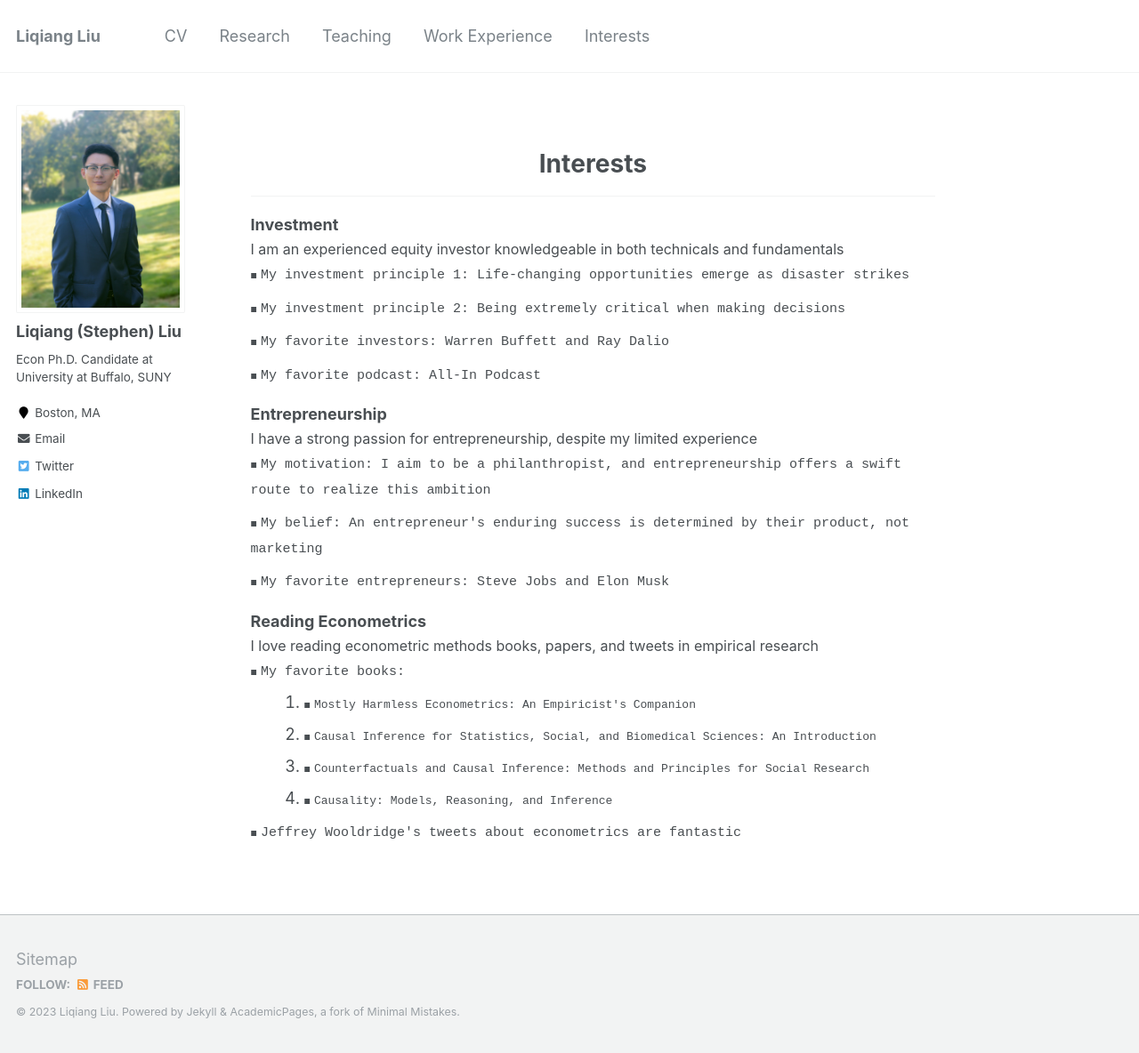
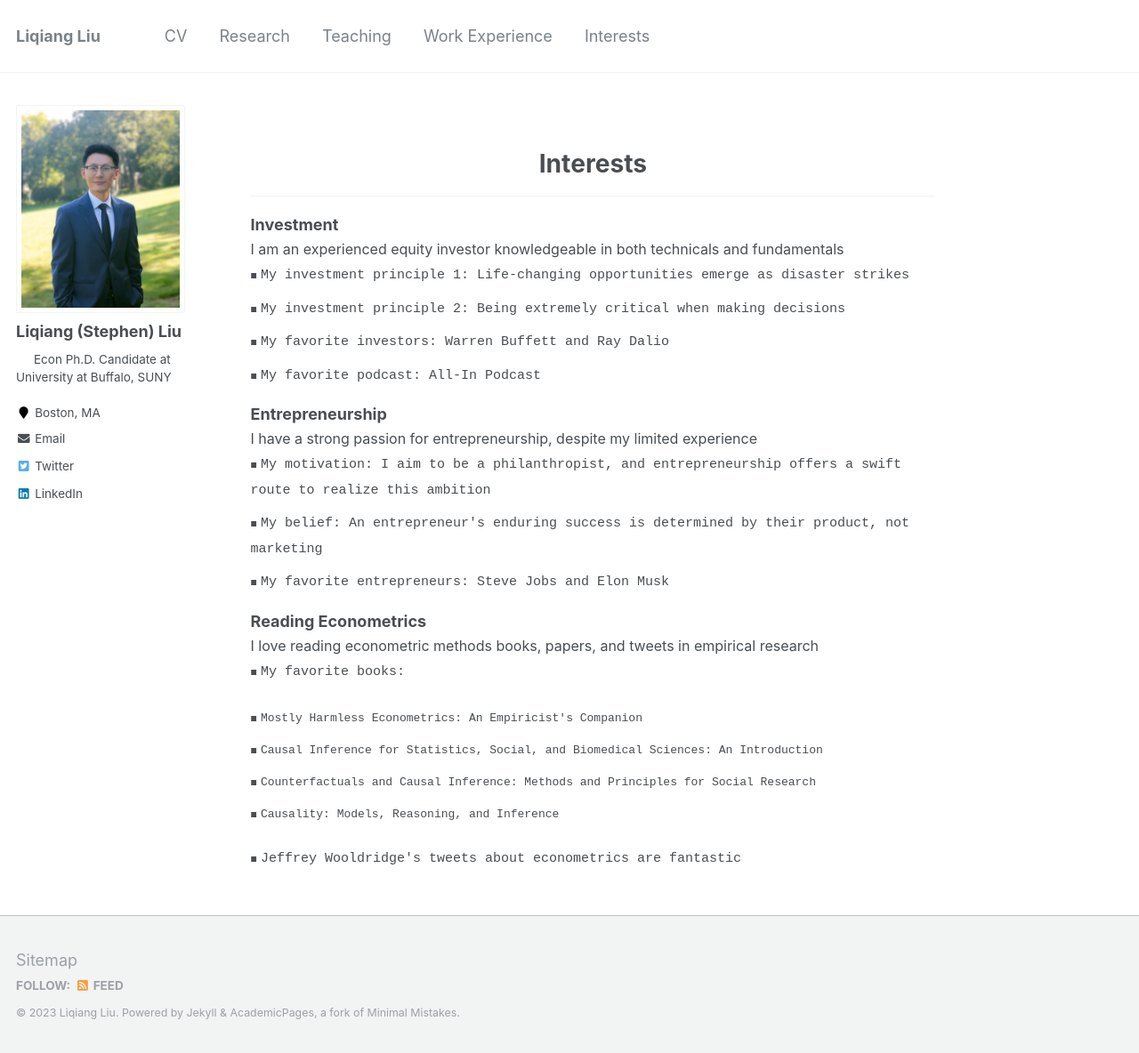
Before and after one commit to Liqiang-Liu/Liqiang-Liu.github.io, a Jekyll site: the page built from _pages/interests.md, in a window 1280 px wide and 1184 px high. Shown: the whole window at 89% size. Built offline with Jekyll 4.4.1, drawn with Linux system fonts in a browser that asks for light colours.

Commit message:
Update interests.md

```diff
--- a/_pages/interests.md
+++ b/_pages/interests.md
@@ -49,9 +49,9 @@
 </ul>
 
 <style>
-  /* Add left indentation to the ordered list */
-  ol {
-    margin-left: 20px; /* You can adjust the value to control the amount of indentation */
+  /* Add left indentation to paragraphs */
+  p {
+    text-indent: 20px; /* You can adjust the value to control the amount of indentation */
   }
 </style>
 
@@ -60,12 +60,12 @@
   <span style="font-size: 16px;">I love reading econometric methods books, papers, and tweets in empirical research</span>
     <ul class="custom-bullet">
       <li><span style="font-size: 15px; font-family: monospace;">My favorite books:</span>
-        <ol>
+        <p>
         <li><span style="font-size: 13px; font-family: monospace;">Mostly Harmless Econometrics: An Empiricist's Companion</span></li>
         <li><span style="font-size: 13px; font-family: monospace;">Causal Inference for Statistics, Social, and Biomedical Sciences: An Introduction</span></li>
         <li><span style="font-size: 13px; font-family: monospace;">Counterfactuals and Causal Inference: Methods and Principles for Social Research</span></li>
         <li><span style="font-size: 13px; font-family: monospace;">Causality: Models, Reasoning, and Inference</span></li>
-        </ol>
+        </p>
       </li>
       <li><span style="font-size: 15px; font-family: monospace;">Jeffrey Wooldridge's tweets about econometrics are fantastic</span></li>
      </ul>
```
